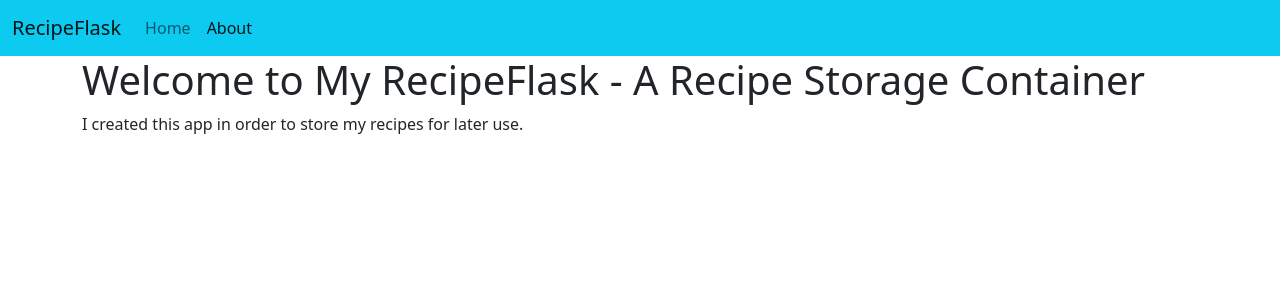
After one commit to ShrikarKhare/RecipeFlask, a Flask app: page /about/ in a window 1280 px wide. The commit adds this page. Shown: the top 300 px of the page. Run offline with Flask 2, Linux system fonts and the light colour scheme.

Commit message:
added upto 2 recipes

```diff
--- /dev/null
+++ b/api.py
@@ -0,0 +1,26 @@
+from flask import Flask, render_template
+
+app = Flask(__name__)
+recipes = [
+        {
+            "title": "BBQ Sweet and Sour Chicken Wings",
+            "image": "https://image.freepik.com/free-photo/chicken-wings-barbecue-sweetly-sour-sauce-picnic-summer-menu-tasty-food-top-view-flat-lay_2829-6471.jpg",
+            "link": "https://cookpad.com/us/recipes/347447-easy-sweet-sour-bbq-chicken"
+        },
+        {
+            "title": "Hot Chicken Wings",
+            "image": "https://image.freepik.com/free-photo/chicken-wings-barbecue-sweetly-sour-sauce-picnic-summer-menu-tasty-food-top-view-flat-lay_2829-6471.jpg",
+            "link": "https://cookpad.com/us/recipes/347447-easy-sweet-sour-bbq-chicken"
+        }
+    ]
+@app.route('/')
+def home():
+
+    return render_template("home.html", recipes=recipes)
+
+@app.route('/about/')
+def about():
+    return render_template("about.html")
+
+if __name__ == '__main__':
+  app.run(debug=True)
--- /dev/null
+++ b/templates/about.html
@@ -0,0 +1,10 @@
+{% extends "layout.html" %}
+{% set active_page = "about" %}
+{% block title %}RecipeFlask{% endblock %}
+{% block content %}
+<div>
+    <h1>Welcome to My RecipeFlask - A Recipe Storage Container</h1>
+
+    <p>I created this app in order to store my recipes for later use.</p>
+</div>
+{% endblock %}
--- /dev/null
+++ b/templates/layout.html
@@ -0,0 +1,63 @@
+<!DOCTYPE html>
+<html lang="en">
+  <head>
+    <meta charset="UTF-8" />
+    <meta http-equiv="X-UA-Compatible" content="IE=edge" />
+    <meta name="viewport" content="width=device-width, initial-scale=1.0" />
+    <link
+        href="https://cdn.jsdelivr.net/npm/bootstrap@5.0.2/dist/css/bootstrap.min.css"
+        rel="stylesheet"
+        integrity="sha384-EVSTQN3/azprG1Anm3QDgpJLIm9Nao0Yz1ztcQTwFspd3yD65VohhpuuCOmLASjC"
+        crossorigin="anonymous"
+    />
+    <title>{% block title %} {% endblock %}</title>
+  </head>
+
+  <body>
+    <nav class="navbar navbar-expand-lg navbar-light bg-info">
+        <div class="container-fluid">
+          <a class="navbar-brand" href="#">RecipeFlask</a>
+          <button
+            class="navbar-toggler"
+            type="button"
+            data-bs-toggle="collapse"
+            data-bs-target="#navbarNav"
+            aria-controls="navbarNav"
+            aria-expanded="false"
+            aria-label="Toggle navigation"
+          >
+            <span class="navbar-toggler-icon"></span>
+          </button>
+          <div class="collapse navbar-collapse" id="navbarNav">
+            <ul class="navbar-nav">
+              <li class="nav-item">
+                <a
+                    class="{{ 'nav-link active' if active_page == 'home' else 'nav-link' }}"
+                    href="{{ url_for('home')}}"
+                >
+                    Home
+                </a>
+              </li>
+              <li class="nav-item">
+                <a
+                    class="{{ 'nav-link active' if active_page == 'about' else 'nav-link' }}"
+                    href="{{ url_for('about')}}"
+                >
+                    About
+                </a>
+              </li>
+            </ul>
+          </div>
+        </div>
+      </nav>
+    <div class="container">
+        {% block content %}
+        {% endblock %}
+    </div>
+    <script
+        src="https://cdn.jsdelivr.net/npm/bootstrap@5.0.2/dist/js/bootstrap.bundle.min.js"
+        integrity="sha384-MrcW6ZMFYlzcLA8Nl+NtUVF0sA7MsXsP1UyJoMp4YLEuNSfAP+JcXn/tWtIaxVXM"
+        crossorigin="anonymous"
+    ></script>
+  </body>
+</html>
```
Also changed, not shown: app.py (deleted, +0 -10 lines), templates/home.html (+38 -12 lines).
